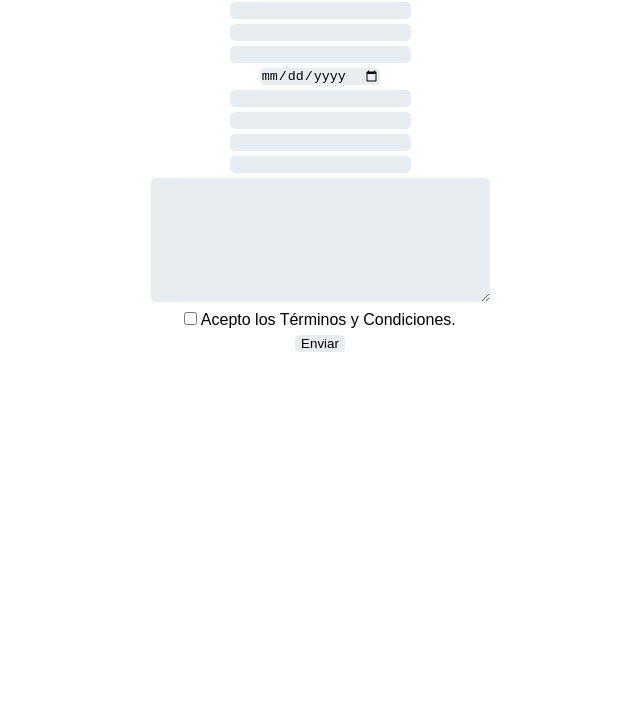
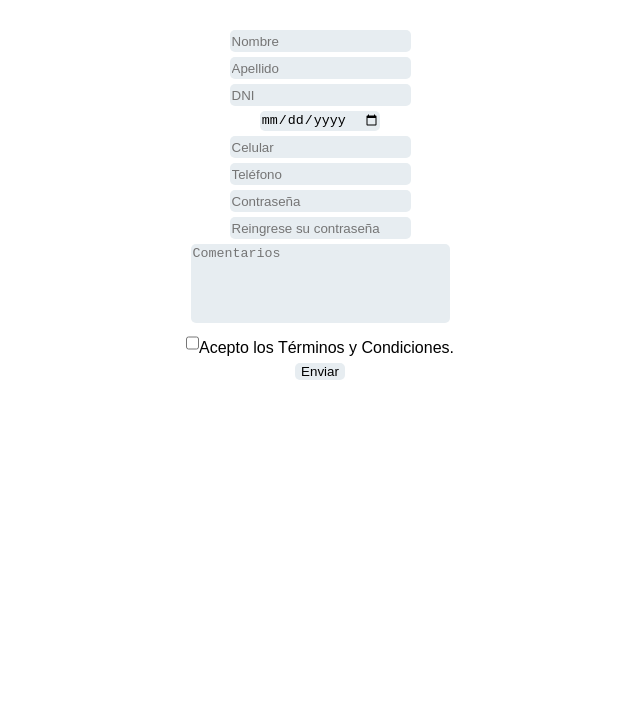
Before and after one commit to mili01gm/regex, a plain HTML site: page index.html in a window 1280 px wide. Shown: the part 76-800 px from the top of the page, without its empty margins (320-960 px from the left). Drawn offline with Linux system fonts and the light colour scheme; a web font is replaced by a local one.

Commit message:
validado en html

```diff
--- a/app.js
+++ b/app.js
@@ -1 +1 @@
-// var mayMin = "/^([A-Z]{1}[a-zñá-ú]*[\s]?)+$/g";
+pattern="/([A-Z]{1}[a-zñá-ú]*([\s]?))+/"
--- a/index.html
+++ b/index.html
@@ -5,26 +5,25 @@
   <meta name="viewport" content="width=device-width, initial-scale=1.0">
   <meta http-equiv="X-UA-Compatible" content="ie=edge">
   <link rel="stylesheet" href="main.css">
-  <link href="https://fonts.googleapis.com/css?family=Hind+Vadodara:300,400,700|Julius+Sans+One" rel="stylesheet">
+  <link href="https://fonts.googleapis.com/css?family=Hind+Vadodara:300,400,500,700|Julius+Sans+One" rel="stylesheet">
   <title>RegEx Form</title>
 </head>
 <body>
-  <h1>RegEx Form</h1>
-  <section id="form">
-    <form class="validate" action="index.html" method="post">
-      <input type="text" class="input-valid" id="name" pattern="/^([A-Z]{1}[a-zñá-ú]*[\s]?)+$/" required>
-      <input type="text" class="input-valid" id="lastname" pattern="/^([A-Z]{1}[a-zñá-ú]*[\s]?)+$/" required>
-      <input type="text" class="input-valid" id="dni" pattern="/\d{8}$/" required>
-      <input type="date" class="input-valid" id="" pattern="" required>
-      <input type="tel" class="input-valid" id="landline" pattern="[(]?[0-9]{2,3}[)]?[ ]?[0-9]{2,3}[ |-]?[0-9]{4}" required>
-      <input type="tel" class="input-valid" id="cel" pattern="\d{9}" required>
-      <input type="password" class="input-valid" id="" pattern="" required>
-      <input type="password" class="input-valid" id="" pattern="">
-      <textarea name="name" class="input-valid" id="" rows="8" cols="40"></textarea>
-      <input type="checkbox" name="" value="" class="input-valid" id="accept"> Acepto los Términos y Condiciones.
-      <input type="submit" name="enviar" value="Enviar" class="input-valid" id="button">
+  <section>
+    <h1>RegEx Form</h1>
+    <form class="validate">
+      <input type="text" class="input-valid" id="name" pattern="([A-Z]{1}[a-zñá-ú]*([\s]?))+" placeholder="Nombre">
+      <input type="text" class="input-valid" id="lastname" pattern="([A-Z]{1}[a-zñá-ú]*([\s]?))+" placeholder="Apellido" required>
+      <input type="text" class="input-valid" id="dni" pattern="\d{8}" placeholder="DNI" required>
+      <input type="date" class="input-valid" id="date" required>
+      <input type="tel" class="input-valid" id="cel" pattern="\d{9}" placeholder="Celular" required>
+      <input type="tel" class="input-valid" id="phone" pattern="([(]?[0-9]{2,3}[)])?[ ]?[0-9]{2,3}[ |-]?[0-9]{4}" placeholder="Teléfono" required>
+      <input type="password" class="input-valid" id="" pattern=".{6,20}" placeholder="Contraseña" required>
+      <input type="password" class="input-valid" id="" pattern=".{6,20}" placeholder="Reingrese su contraseña" required>
+      <textarea name="name" class="input-valid" id="" rows="5" cols="30" placeholder="Comentarios"></textarea>
+      <input type="checkbox" name="accept" class="input-valid" id="accept" required>Acepto los Términos y Condiciones.
+      <button type="submit" name="enviar" class="input-valid" id="enviar">Enviar</button>
     </form>
   </section>
-  <script type="text/javascript" src="app.js"></script>
 </body>
 </html>
--- a/main.css
+++ b/main.css
@@ -5,20 +5,26 @@ html {
 
 h1 {
   font-family: 'Julius Sans One', sans-serif;
+  margin: 40px auto;
 }
 
 .validate {
   margin: 0 auto;
 }
-
-input, textarea {
+input, textarea, button {
   display: block;
   margin: 5px auto;
   border-radius: 5px;
   border: none;
   background-color: #E7EDF1;
 }
-
+input {
+  height: 20px;
+}
+textarea {
+  resize: none;
+  overflow: auto;
+}
 input[type="checkbox"] {
   display: inline-block;
 }
```
